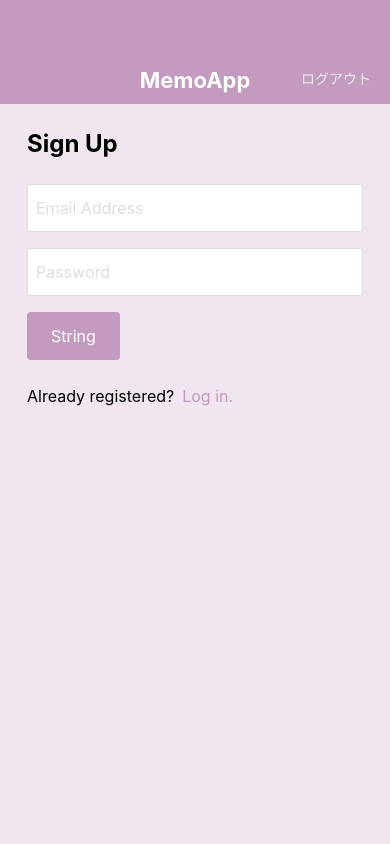
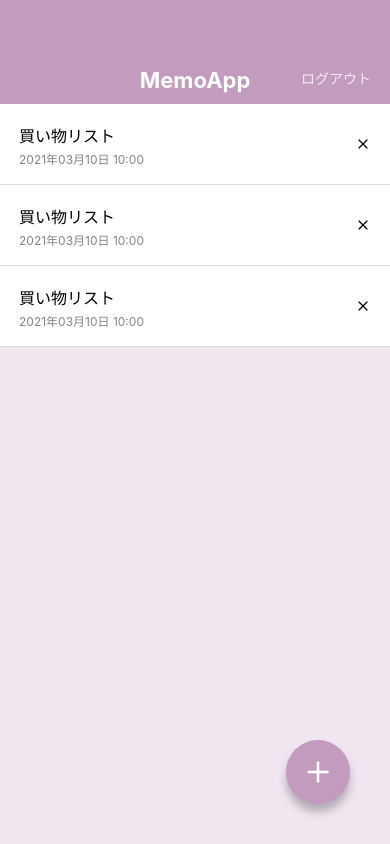
Before and after one commit to yumi3524/memoApp, a React Native app: screen / in a window 390 px wide. Built offline with nearby package versions, Linux system fonts and the light colour scheme.

Commit message:
Make component tuchable

```diff
--- a/App.jsx
+++ b/App.jsx
@@ -1,13 +1,13 @@
 import React from 'react';
-// import MemoListScreen from './src/screens/MemoListScreen';
+import MemoListScreen from './src/screens/MemoListScreen';
 // import MemoDetailScreen from './src/screens/MemoDetailScreen';
 // import MemoEditScreen from './src/screens/MemoEditScreen';
-import MemoCreateScreen from './src/screens/MemoCreateScreen';
+// import MemoCreateScreen from './src/screens/MemoCreateScreen';
 import LogInScreen from './src/screens/LogInScreen';
-import SignUpScreen from './src/screens/SignUpScreen';
+// import SignUpScreen from './src/screens/SignUpScreen';
 
 export default function App() {
   return (
-    <SignUpScreen />
+    <MemoListScreen />
   );
 }
--- a/src/components/Button.jsx
+++ b/src/components/Button.jsx
@@ -1,18 +1,25 @@
 import React from 'react';
-import { View, Text, StyleSheet } from 'react-native';
-import { string } from 'prop-types';
+import {
+  Text, StyleSheet, TouchableOpacity,
+} from 'react-native';
+import { string, func } from 'prop-types';
 
 export default function Button(props) {
-  const { label } = props;
+  const { label, onPress } = props;
   return (
-    <View style={styles.btnContainer}>
+    <TouchableOpacity style={styles.btnContainer} onPress={onPress}>
       <Text style={styles.btnLabel}>{label}</Text>
-    </View>
+    </TouchableOpacity>
   );
 }
 
 Button.prototype = {
   label: string.isRequired,
+  onPress: func,
+};
+
+Button.defaultProps = {
+  onPress: null,
 };
 
 const styles = StyleSheet.create({
--- a/src/components/CircleBtn.jsx
+++ b/src/components/CircleBtn.jsx
@@ -1,23 +1,26 @@
 import React from 'react';
-import { View, StyleSheet } from 'react-native';
-import { string } from 'prop-types';
+import { StyleSheet, TouchableOpacity } from 'react-native';
+import { string, shape, func } from 'prop-types';
 import { Feather } from '@expo/vector-icons';
 
 export default function CircleBtn(props) {
-  const { name } = props;
+  const { style, name, onPress } = props;
   return (
-    <View style={[styles.circleBtn]}>
+    <TouchableOpacity style={[styles.circleBtn, style]} onPress={onPress}>
       <Feather name={name} size={32} color="white" />
-    </View>
+    </TouchableOpacity>
   );
 }
 
 CircleBtn.prototype = {
+  style: shape(),
   name: string.isRequired,
+  onPress: func,
 };
 
 CircleBtn.defaultProps = {
   style: null,
+  onPress: null,
 };
 const styles = StyleSheet.create({
   circleBtn: {
--- a/src/components/MemoList.jsx
+++ b/src/components/MemoList.jsx
@@ -1,5 +1,7 @@
 import React from 'react';
-import { View, Text, StyleSheet } from 'react-native';
+import {
+  View, Text, StyleSheet, TouchableOpacity,
+} from 'react-native';
 import { Feather } from '@expo/vector-icons';
 
 export default function MemoList() {
@@ -10,27 +12,27 @@
           <Text style={styles.memoListItemTitle}>買い物リスト</Text>
           <Text style={styles.memoListItemDate}>2021年03月10日 10:00</Text>
         </View>
-        <View>
+        <TouchableOpacity>
           <Feather name="x" size={16} color="#BOBOBO" />
-        </View>
+        </TouchableOpacity>
       </View>
       <View style={styles.memoListItem}>
         <View>
           <Text style={styles.memoListItemTitle}>買い物リスト</Text>
           <Text style={styles.memoListItemDate}>2021年03月10日 10:00</Text>
         </View>
-        <View>
+        <TouchableOpacity>
           <Feather name="x" size={16} color="#BOBOBO" />
-        </View>
+        </TouchableOpacity>
       </View>
       <View style={styles.memoListItem}>
         <View>
           <Text style={styles.memoListItemTitle}>買い物リスト</Text>
           <Text style={styles.memoListItemDate}>2021年03月10日 10:00</Text>
         </View>
-        <View>
+        <TouchableOpacity>
           <Feather name="x" size={16} color="#BOBOBO" />
-        </View>
+        </TouchableOpacity>
       </View>
     </View>
   );
--- a/src/screens/LogInScreen.jsx
+++ b/src/screens/LogInScreen.jsx
@@ -1,6 +1,6 @@
 import React from 'react';
 import {
-  View, Text, TextInput, StyleSheet,
+  View, Text, TextInput, StyleSheet, TouchableOpacity,
 } from 'react-native';
 import AppBar from '../components/AppBar';
 import Button from '../components/Button';
@@ -13,10 +13,12 @@
         <Text style={styles.title}>Log In</Text>
         <TextInput value="Email Address" style={styles.input} />
         <TextInput value="Password" style={styles.input} />
-        <Button label="String" />
+        <Button label="String" onPress={() => {}} />
         <View style={styles.footer}>
           <Text style={styles.footerText}>Not resistered?</Text>
-          <Text style={styles.footerLink}>Sign up here!</Text>
+          <TouchableOpacity>
+            <Text style={styles.footerLink}>Sign up here!</Text>
+          </TouchableOpacity>
         </View>
       </View>
     </View>
--- a/src/screens/SignUpScreen.jsx
+++ b/src/screens/SignUpScreen.jsx
@@ -1,6 +1,6 @@
 import React from 'react';
 import {
-  View, Text, TextInput, StyleSheet,
+  View, Text, TextInput, StyleSheet, TouchableOpacity,
 } from 'react-native';
 import AppBar from '../components/AppBar';
 import Button from '../components/Button';
@@ -16,7 +16,9 @@
         <Button label="String" />
         <View style={styles.footer}>
           <Text style={styles.footerText}>Already registered?</Text>
-          <Text style={styles.footerLink}>Log in.</Text>
+          <TouchableOpacity>
+            <Text style={styles.footerLink}>Log in.</Text>
+          </TouchableOpacity>
         </View>
       </View>
     </View>
```
